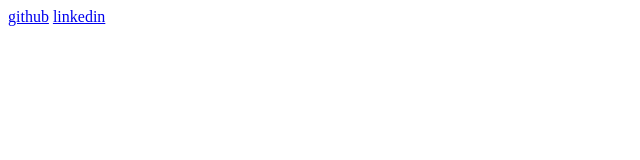
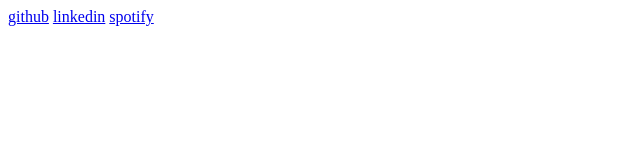
Before and after one commit to emilppp/emilppp.github.io, a plain HTML site: page index.html in a window 1280 px wide. Shown: the full height of the page, 0-640 px from the left. Drawn offline with Linux system fonts and the light colour scheme.

Commit message:
Update index.html

```diff
--- a/index.html
+++ b/index.html
@@ -1,2 +1,3 @@
 <a target="_blank" href="https://github.com/emilppp">github</a>
 <a target="_blank" href="https://www.linkedin.com/in/emil-persson-4584b3118/">linkedin</a>
+<a target="_blank" href="https://open.spotify.com/user/emilppp?si=qtPf6jnIQ8e3ZL0Rtcxhtw">spotify</a>
```
